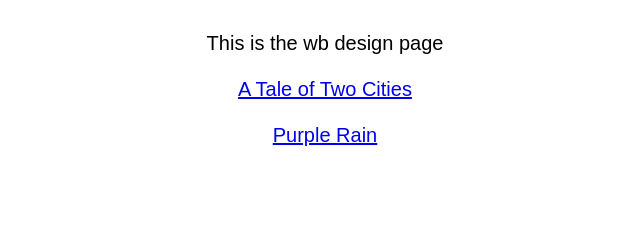
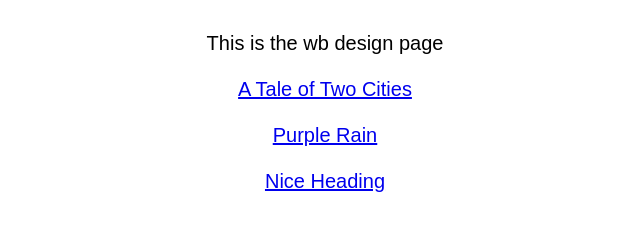
Before and after one commit to Gagimenne/Gagimenne.github.io, a plain HTML site: page index.html in a window 1280 px wide. Shown: the part 227-458 px from the top of the page, without its empty margins (315-955 px from the left). Drawn offline with Linux system fonts and the light colour scheme.

Commit message:
Add files via upload

```diff
--- a/index.html
+++ b/index.html
@@ -12,5 +12,6 @@
 <p>This is the wb design page</p>
 <p><a href="exercises/page-1.html">A Tale of Two Cities</a></p>
 <p><a href="exercises/page-2.html">Purple Rain</a></p>
+<p><a href="exercises/page-3.html">Nice Heading</a></p>
 </body>
 </html>
```
Also changed, not shown: exercises/page-3.html (+2 -0 lines).
